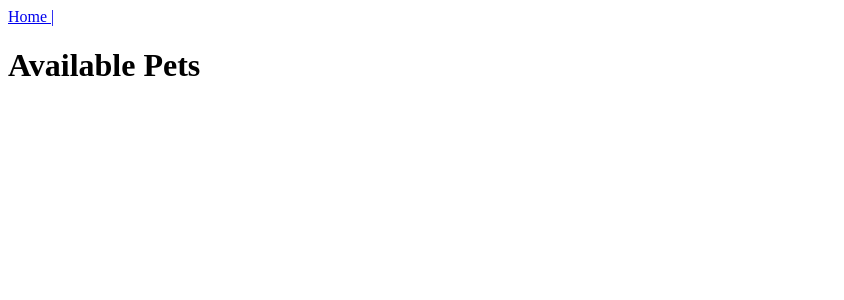
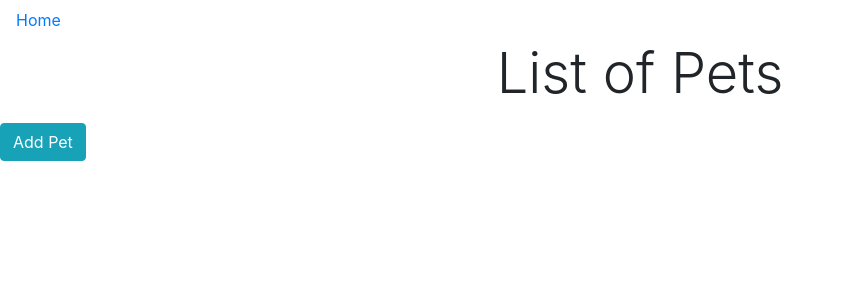
Before and after one commit to Rajayne/SQLAdoption, a Flask app: page / in a window 1280 px wide. Shown: the top 300 px of the page, without its empty margins (0-844 px from the left). Run offline with Flask 3, Linux system fonts and the light colour scheme; data that the repository does not hold is empty; some libraries are stand-ins or nearby versions.

Commit message:
Add Pet Form

```diff
--- a/app.py
+++ b/app.py
@@ -1,22 +1,39 @@
 from flask import Flask, request, render_template,  redirect, flash
 from flask_debugtoolbar import DebugToolbarExtension
-# from forms import
-from models import db,  connect_db, Pet
+from forms import AddPetForm
+from models import db, connect_db, Pet
 
 app = Flask(__name__)
 
-app.config['SQLALCHEMY_DATABASE_URI'] = 'postgresql:///adopt_db'
-app.config['SQLALCHEMY_TRACK_MODIFICATIONS'] = False
-app.config['SQLALCHEMY_ECHO'] = True
+app.config["SQLALCHEMY_DATABASE_URI"] = "postgresql:///adopt_db"
+app.config["SQLALCHEMY_TRACK_MODIFICATIONS"] = False
+app.config["SQLALCHEMY_ECHO"] = True
 app.app_context().push()
 
-app.config['SECRET_KEY'] = "key"
-app.config['DEBUG_TB_INTERCEPT_REDIRECTS'] = False
+app.config["SECRET_KEY"] = "key"
+app.config["DEBUG_TB_INTERCEPT_REDIRECTS"] = False
 debug = DebugToolbarExtension(app)
 
 connect_db(app)
 
-@app.route('/')
+@app.route("/")
 def show_home():
     pets = Pet.query.all()
-    return render_template('home.html', pets=pets)
+    return render_template("home.html", pets=pets)
+
+@app.route("/add", methods=["GET", "POST"])
+def add_pet_form():
+    form = AddPetForm()
+    if form.validate_on_submit():
+        name = form.name.data
+        species = form.species.data
+        photo_url = form.photo_url.data
+        age = form.age.data
+        notes = form.notes.data
+
+        new_pet = Pet(name=name, species=species, photo_url=photo_url, age=age, notes=notes)
+        db.session.add(new_pet)
+        db.session.commit()
+        return redirect('/')
+    else:
+        return render_template("add_form.html", form=form)
--- a/static/app.css
+++ b/static/app.css
@@ -0,0 +1,7 @@
+ul {
+    list-style: none;
+}
+
+img {
+    object-fit: cover;
+}
--- a/templates/base.html
+++ b/templates/base.html
@@ -5,13 +5,15 @@
     <meta http-equiv="X-UA-Compatible" content="IE=edge">
     <meta name="viewport" content="width=device-width, initial-scale=1.0">
     <link rel="stylesheet" href="/static/app.css">
+    <link rel="stylesheet" href="https://maxcdn.bootstrapcdn.com/bootstrap/4.0.0/css/bootstrap.min.css"
+    integrity="sha384-Gn5384xqQ1aoWXA+058RXPxPg6fy4IWvTNh0E263XmFcJlSAwiGgFAW/dAiS6JXm" crossorigin="anonymous">
     <title>{% block title %}{% endblock %}</title>
 </head>
 <nav class="navbar">
-        <a class='link' href="/">Home |</a>
+        <a class='link' href="/">Home</a>
 </nav>
 <body>
-    <h1>{% block header %}{% endblock %}</h1>
+    <h1 class="display-4 text-center">{% block header %}{% endblock %}</h1>
     {% block content %}
     {% endblock %}
 </body>
--- a/templates/home.html
+++ b/templates/home.html
@@ -2,13 +2,13 @@
 
 {% block title %}Home Page{% endblock %}
 
-{% block header %}Available Pets{% endblock %}
+{% block header %}List of Pets{% endblock %}
 
 {% block content %}
 <ul>
     {% for pet in pets %}
     <li>
-        <img src="{{pet.photo_url}}" width="200">
+        <img src="{{pet.photo_url}}" width="100" height="100">
         {{pet.name}}
         {% if pet.available == True %}
             <b>Available</b>
@@ -16,4 +16,5 @@
     </li>
     {% endfor %}
 </ul>
+<a href="/add" class="btn btn-info">Add Pet</a>
 {% endblock %}
```
Also changed, not shown: forms.py (+12 -0 lines), templates/add_form.html (added, +28 -0 lines).
